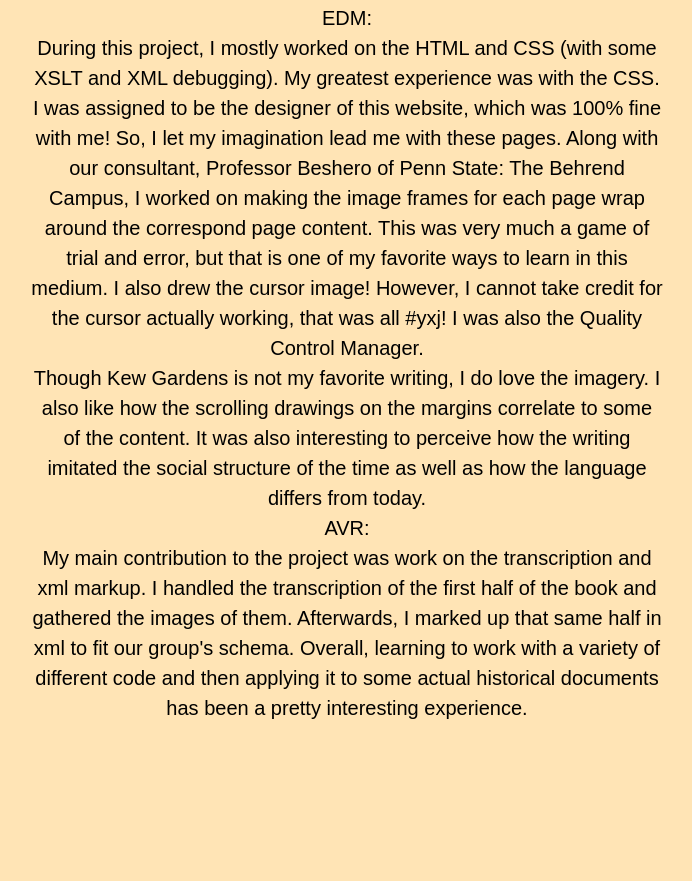
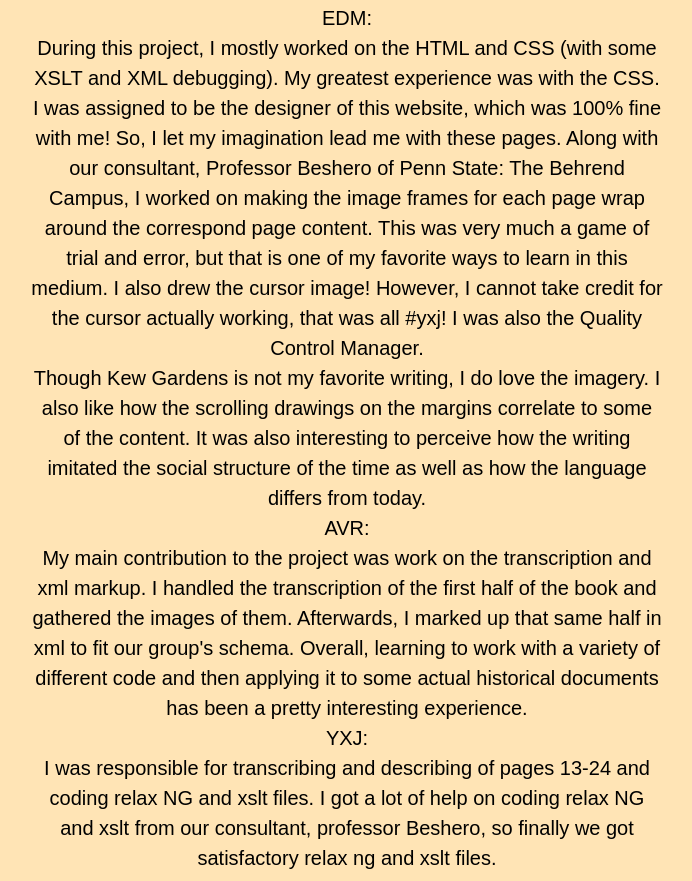
Before and after one commit to erinmooney/Storybook, a plain HTML site: page docs/exp.html in a window 1280 px wide. Shown: the part 307-1188 px from the top of the page, without its empty margins (293-985 px from the left). Before the commit the page ends 1038 px from the top, so only its background shows below. Drawn offline with Linux system fonts and the light colour scheme; files whose address does not match are found by name.

Commit message:
add experience

```diff
--- a/docs/exp.html
+++ b/docs/exp.html
@@ -35,6 +35,12 @@
             My main contribution to the project was work on the transcription and xml markup. I handled the transcription of the first half of the book and gathered the images of them. Afterwards, I marked up that same half in xml to fit our group's schema. Overall, learning to work with a variety of different code and then applying it to some actual historical documents has been a pretty interesting experience.
         </p>
 
+        <p>YXJ:</p>
+        <p id="#yxj">
+            I was responsible for transcribing and describing of pages 13-24 and coding relax NG and xslt files.
+            I got a lot of help on coding relax NG and xslt from our consultant, professor Beshero, so finally we got satisfactory relax ng and xslt files.
+
+        </p>
 
 
     </body>
```
